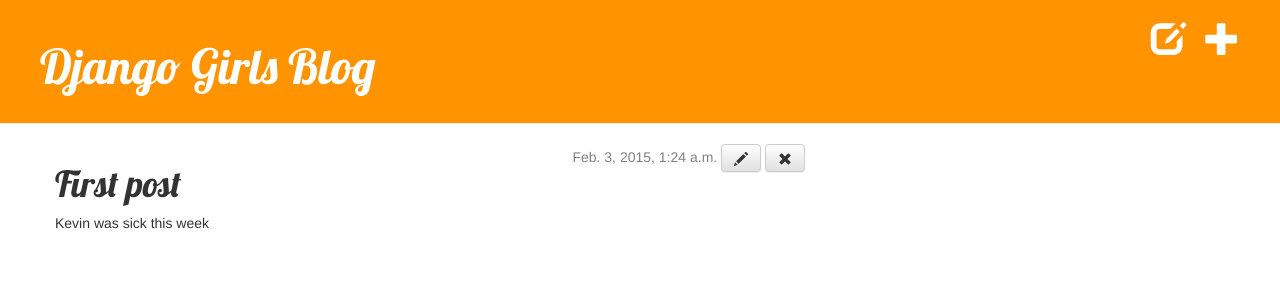
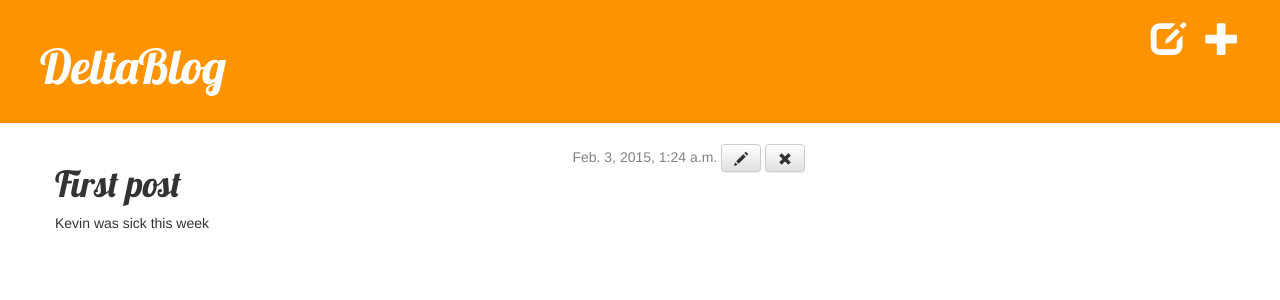
Before and after one commit to yiweig/deltablog, a Django app: page /post/2/ in a window 1280 px wide. Shown: the top 300 px of the page. Run offline with Django 3.2, Linux system fonts and the light colour scheme; data comes from the database, SQL or seed files in the repository; some libraries are stand-ins or nearby versions.

Commit message:
names changed to reflect website

```diff
--- a/deltablog/deltablog_app/templates/deltablog_app/base.html
+++ b/deltablog/deltablog_app/templates/deltablog_app/base.html
@@ -1,7 +1,7 @@
 {% load staticfiles %}
 <html>
     <head>
-        <title>Django Girls blog</title>
+        <title>DeltaBlog</title>
         <link rel="stylesheet" href="//maxcdn.bootstrapcdn.com/bootstrap/3.2.0/css/bootstrap.min.css">
         <link rel="stylesheet" href="//maxcdn.bootstrapcdn.com/bootstrap/3.2.0/css/bootstrap-theme.min.css">
         <script src="//maxcdn.bootstrapcdn.com/bootstrap/3.2.0/js/bootstrap.min.js"></script>
@@ -12,7 +12,7 @@
         <div class="page-header">
             <a href="{% url 'deltablog_app.views.post_new' %}" class="top-menu"><span class="glyphicon glyphicon-plus"></span></a>
             <a href="{% url 'post_draft_list' %}" class="top-menu"><span class="glyphicon glyphicon-edit"></span></a>
-            <h1><a href="/">Django Girls Blog</a></h1>
+            <h1><a href="/">DeltaBlog</a></h1>
         </div>
         <div class="content container">
             <div class="row">
```
